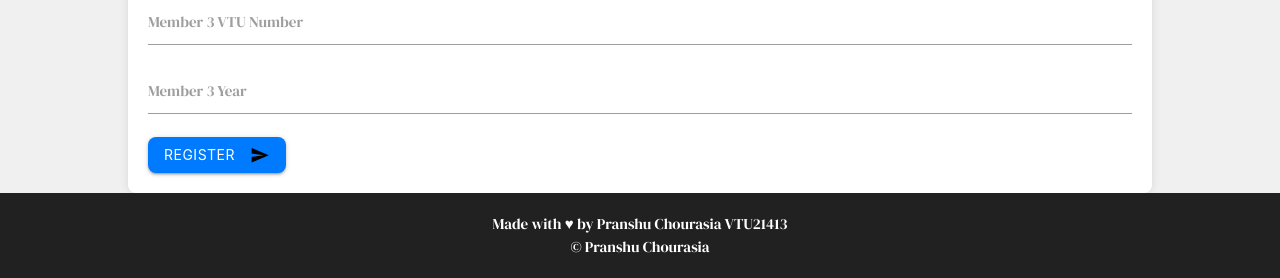
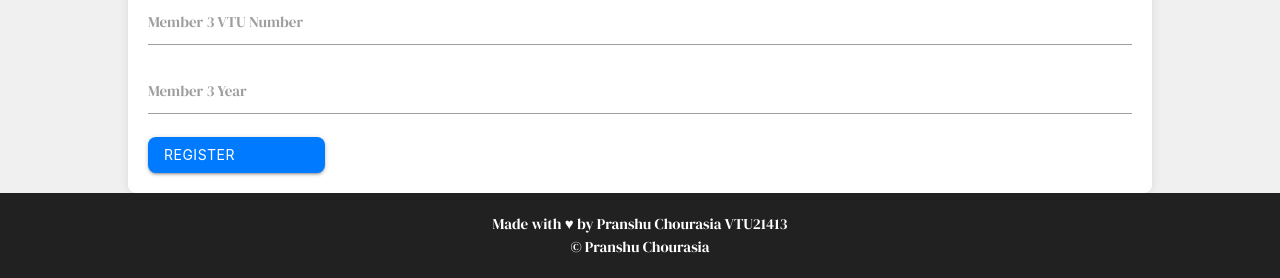
Before and after one commit to anshc022/event_v2.0, a Django app: template events/templates/events/register.html in a window 1280 px wide. Shown: the part 967-1245 px from the top of the page. Run offline with Django 4.2, Linux system fonts and the light colour scheme; the template is opened without the code that fills it: values that come from a table or form of the project are taken from there, others are empty; data comes from the database, SQL or seed files in the repository; parts of the project's set-up code (start-up, migrations or seed data) failed here and were passed over.

Commit message:
Update register.html

```diff
--- a/events/templates/events/register.html
+++ b/events/templates/events/register.html
@@ -187,7 +187,7 @@
             {% endfor %}
 
             <button type="submit" class="btn waves-effect waves-light">Register
-                <i class="material-icons right">send</i>
+                <i class="material-icons right">sed</i>
             </button>
         </form>
 
```
